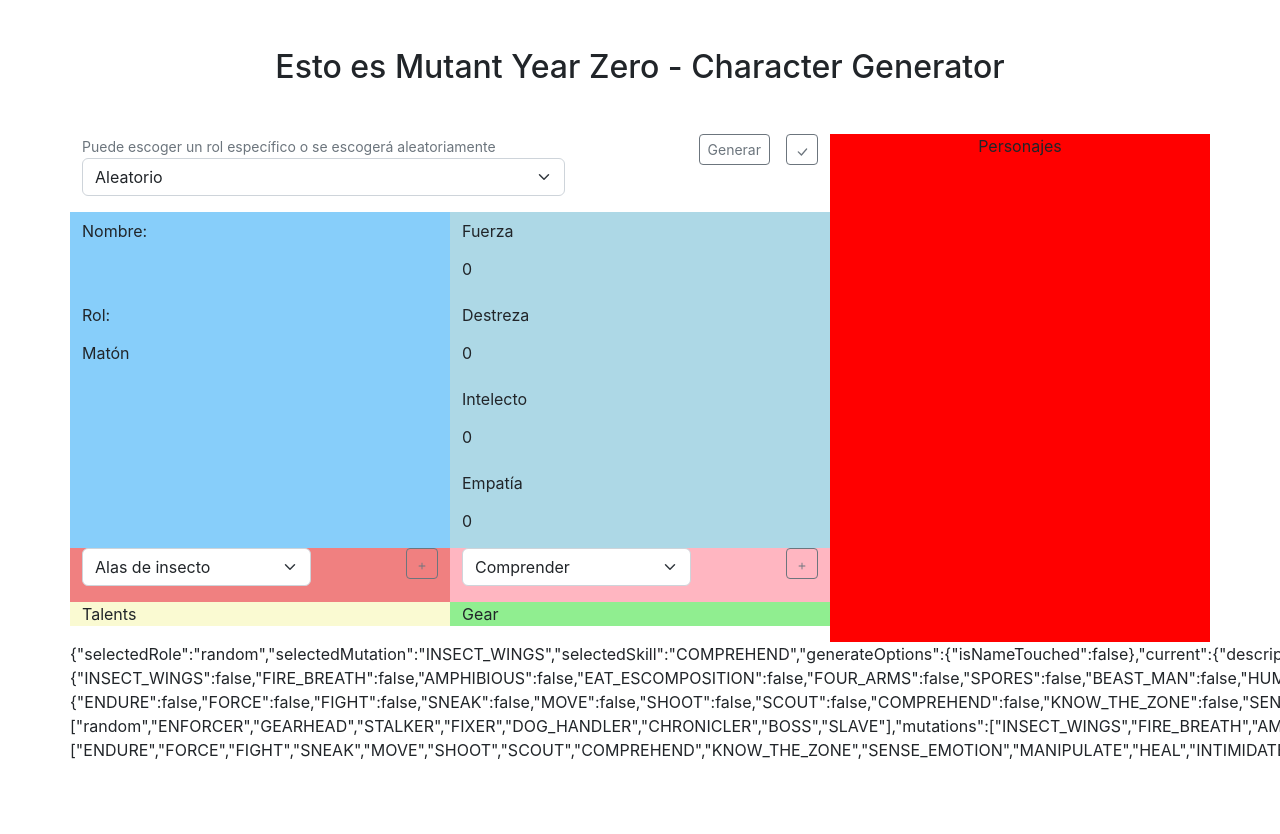
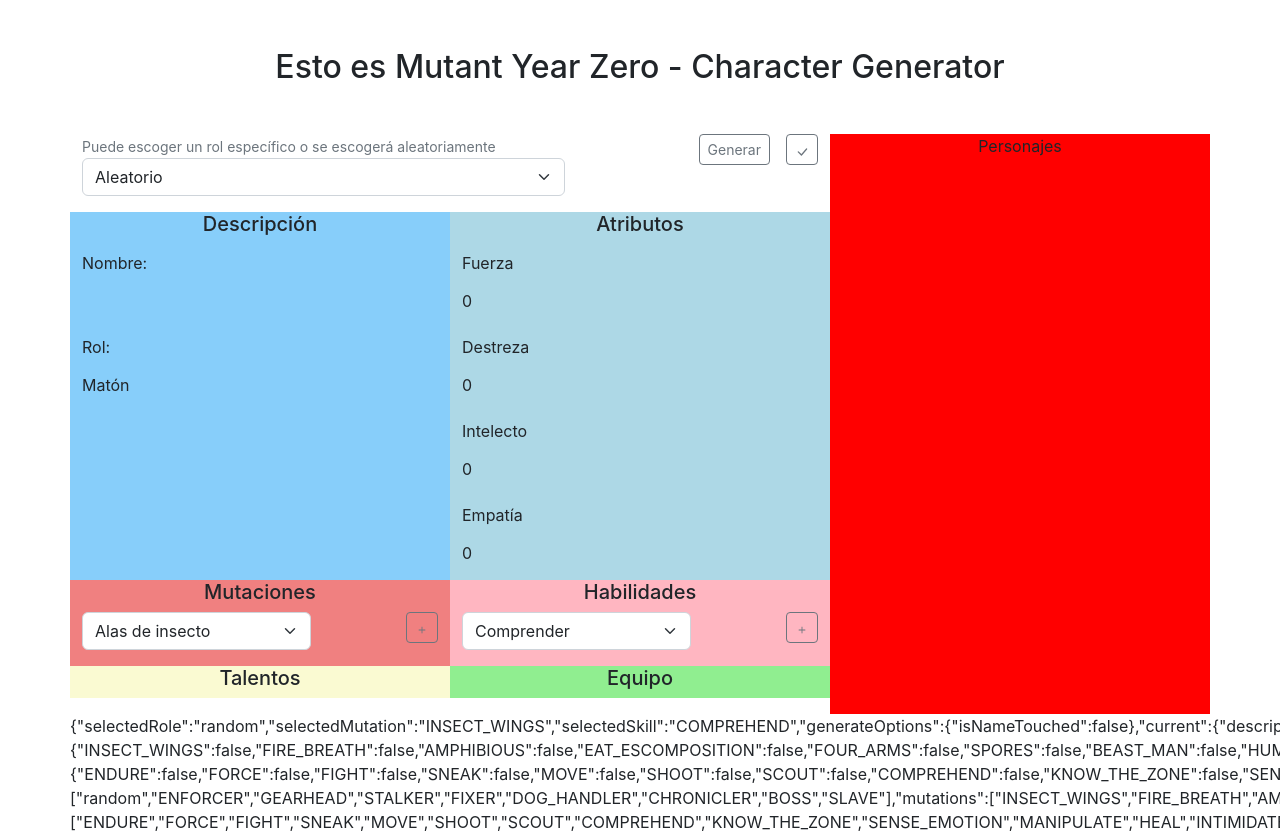
Before and after one commit to nexiss/myz-character-generator, a React (Create React App) app in the folder myz-character-generator/: page / in a window 1280 px wide. Shown: the top 834 px of the page. Before the commit the page ends 800 px from the top, so only its background shows below. Built offline with nearby package versions, Linux system fonts and the light colour scheme.

Commit message:
Add headers to sections

```diff
--- a/myz-character-generator/public/locales/en/translation.json
+++ b/myz-character-generator/public/locales/en/translation.json
@@ -144,6 +144,14 @@
             "title": "Speedster"
         }
     },
+    "sections": {
+        "description": "Description",
+        "attributes": "Attributes",
+        "mutations": "Mutations",
+        "skills": "Skills",
+        "talents": "Talents",
+        "gear": "Gear"
+    },
     "others": {
         "characters": "Characters",
         "generate": "Generate",
--- a/myz-character-generator/public/locales/es/translation.json
+++ b/myz-character-generator/public/locales/es/translation.json
@@ -144,6 +144,14 @@
             "title": "Velocista"
         }
     },
+    "sections": {
+        "description": "Descripción",
+        "attributes": "Atributos",
+        "mutations": "Mutaciones",
+        "skills": "Habilidades",
+        "talents": "Talentos",
+        "gear": "Equipo"
+    },
     "others": {
         "characters": "Personajes",
         "generate": "Generar",
--- a/myz-character-generator/src/organisms/character-form/character-form.css
+++ /dev/null
@@ -1,30 +0,0 @@
-.description-container {
-    background-color: lightskyblue;
-}
-
-.attributes-container {
-    background-color: lightblue;
-}
-
-.mutations-container {
-    background-color: lightcoral;
-}
-
-.skills-container {
-    background-color: lightpink;
-}
-
-.talents-container {
-    background-color: lightgoldenrodyellow;
-}
-
-.gear-container {
-    background-color: lightgreen;
-}
-
-
-@media (max-width: 767px) {
-    .role-selector-column {
-        margin-bottom: 0.5rem;
-    }
-  }
--- /dev/null
+++ b/myz-character-generator/src/organisms/character-form/character-form.scss
@@ -0,0 +1,35 @@
+.container {
+    &__header {
+        text-align: center;
+    }
+
+    &__description {
+        background-color: lightskyblue;
+    }
+
+    &__attributes {
+        background-color: lightblue;
+    }
+
+    &__mutations {
+        background-color: lightcoral;
+    }
+
+    &__skills {
+        background-color: lightpink;
+    }
+
+    &__talents {
+        background-color: lightgoldenrodyellow;
+    }
+
+    &__gear {
+        background-color: lightgreen;
+    }
+}
+
+@media (max-width: 767px) {
+    .role-selector-column {
+        margin-bottom: 0.5rem;
+    }
+  }
--- a/myz-character-generator/src/organisms/character-form/character-form.tsx
+++ b/myz-character-generator/src/organisms/character-form/character-form.tsx
@@ -8,10 +8,10 @@
 import { generate, updateCharacter, updateRole } from '../../store/store';
 import AttributesComponent from '../attributes/attributes';
 import DescriptionComponent from '../description/description';
-import Mutations from '../mutations/mutations';
-import Skills from '../skills/skills';
+import MutationsComponent from '../mutations/mutations';
+import SkillsComponent from '../skills/skills';
 
-import './character-form.css';
+import './character-form.scss';
 
 export const CharacterForm = () => {
   const selectedRole = useSelector<{ root: RootState }, ROLE_OPTION_VALUE>(
@@ -63,23 +63,39 @@
         </Col>
       </Row>
       <Row className="mb-3">
-        <Col md={6} className="description-container">
+        <Col md={6} className="container__description">
+          <h5 className="container__header">
+            <Trans i18nKey="sections.description">Description</Trans>
+          </h5>
           <DescriptionComponent></DescriptionComponent>
         </Col>
-        <Col md={6} className="attributes-container">
+        <Col md={6} className="container__attributes">
+          <h5 className="container__header">
+            <Trans i18nKey="sections.attributes">Attributes</Trans>
+          </h5>
           <AttributesComponent></AttributesComponent>
         </Col>
-        <Col md={6} className="mutations-container">
-          <Mutations></Mutations>
+        <Col md={6} className="container__mutations">
+          <h5 className="container__header">
+            <Trans i18nKey="sections.mutations">Mutations</Trans>
+          </h5>
+          <MutationsComponent></MutationsComponent>
         </Col>
-        <Col md={6} className="skills-container">
-          <Skills></Skills>
+        <Col md={6} className="container__skills">
+          <h5 className="container__header">
+            <Trans i18nKey="sections.skills">Skills</Trans>
+          </h5>
+          <SkillsComponent></SkillsComponent>
         </Col>
-        <Col md={6} className="talents-container">
-          Talents
+        <Col md={6} className="container__talents">
+          <h5 className="container__header">
+            <Trans i18nKey="sections.talents">Talents</Trans>
+          </h5>
         </Col>
-        <Col md={6} className="gear-container">
-          Gear
+        <Col md={6} className="container__gear">
+          <h5 className="container__header">
+            <Trans i18nKey="sections.gear">Gear</Trans>
+          </h5>
         </Col>
       </Row>
     </Form>
--- a/myz-character-generator/src/organisms/mutations/mutations.tsx
+++ b/myz-character-generator/src/organisms/mutations/mutations.tsx
@@ -3,7 +3,7 @@
 import AddMutationComponent from './add-mutation';
 import MutationsList from './mutations-list';
 
-export const Mutations = () => {
+export const MutationsComponent = () => {
   const dispatch = useDispatch();
 
   return (
@@ -22,4 +22,4 @@
   );
 };
 
-export default Mutations;
+export default MutationsComponent;
--- a/myz-character-generator/src/organisms/skills/skills.tsx
+++ b/myz-character-generator/src/organisms/skills/skills.tsx
@@ -3,7 +3,7 @@
 import AddSkillComponent from './add-skill';
 import SkillsList from './skills-list';
 
-export const Skills = () => {
+export const SkillsComponent = () => {
   const dispatch = useDispatch();
 
   return (
@@ -22,4 +22,4 @@
   );
 };
 
-export default Skills;
+export default SkillsComponent;
--- a/myz-character-generator/src/templates/character-generator/character-generator.tsx
+++ b/myz-character-generator/src/templates/character-generator/character-generator.tsx
@@ -2,7 +2,7 @@
 import { Col, Row } from 'react-bootstrap';
 import CharacterForm from '../../organisms/character-form/character-form';
 import CharactersList from '../../organisms/characters-list/characters-list';
-import './character-generator.css';
+import './character-generator.scss';
 
 class CharacterGenerator extends React.Component {
   render(): React.ReactNode {
```
Also changed, not shown: myz-character-generator/src/templates/character-generator/character-generator.scss (renamed from myz-character-generator/src/templates/character-generator/character-generator.css).
